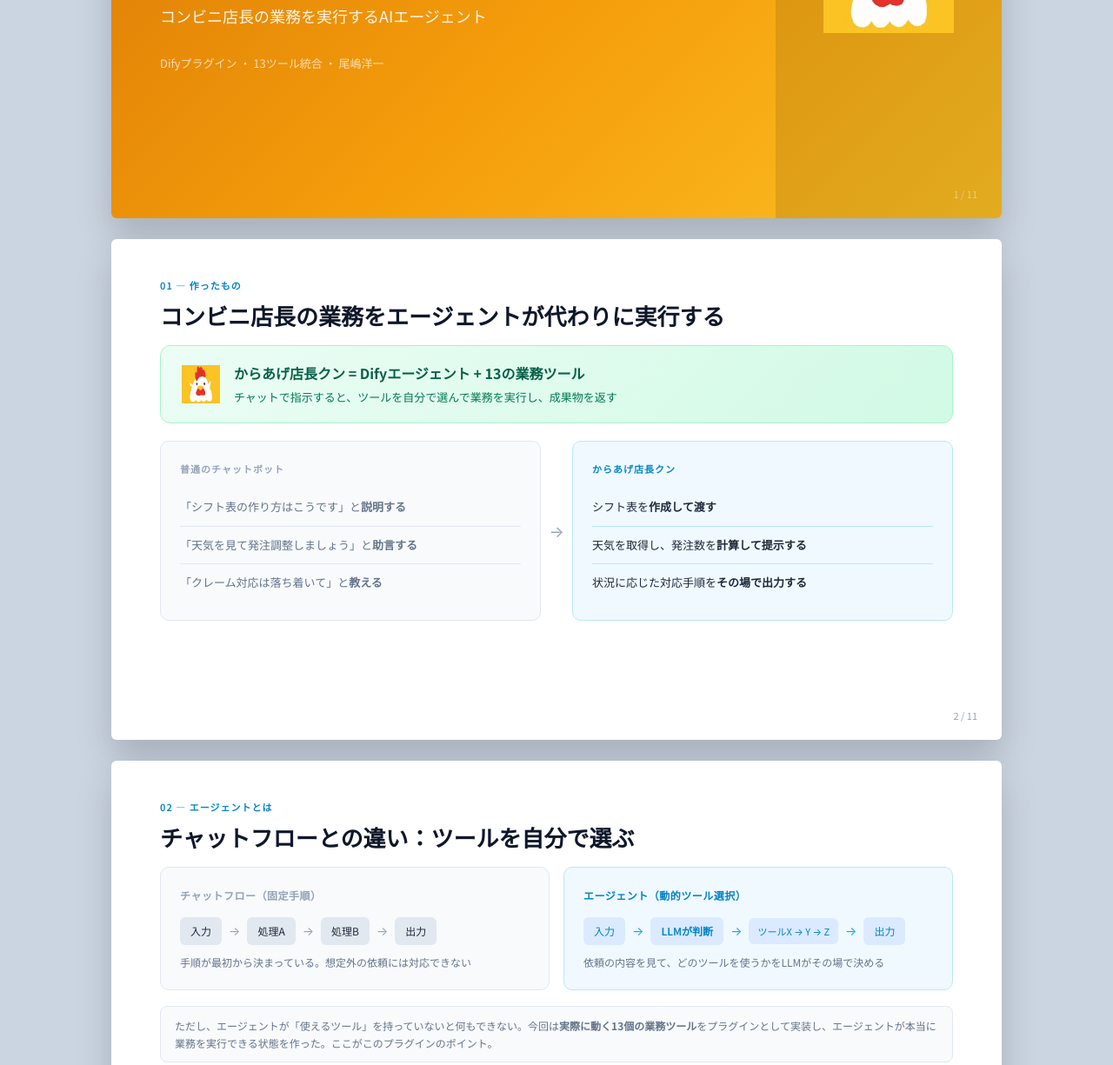
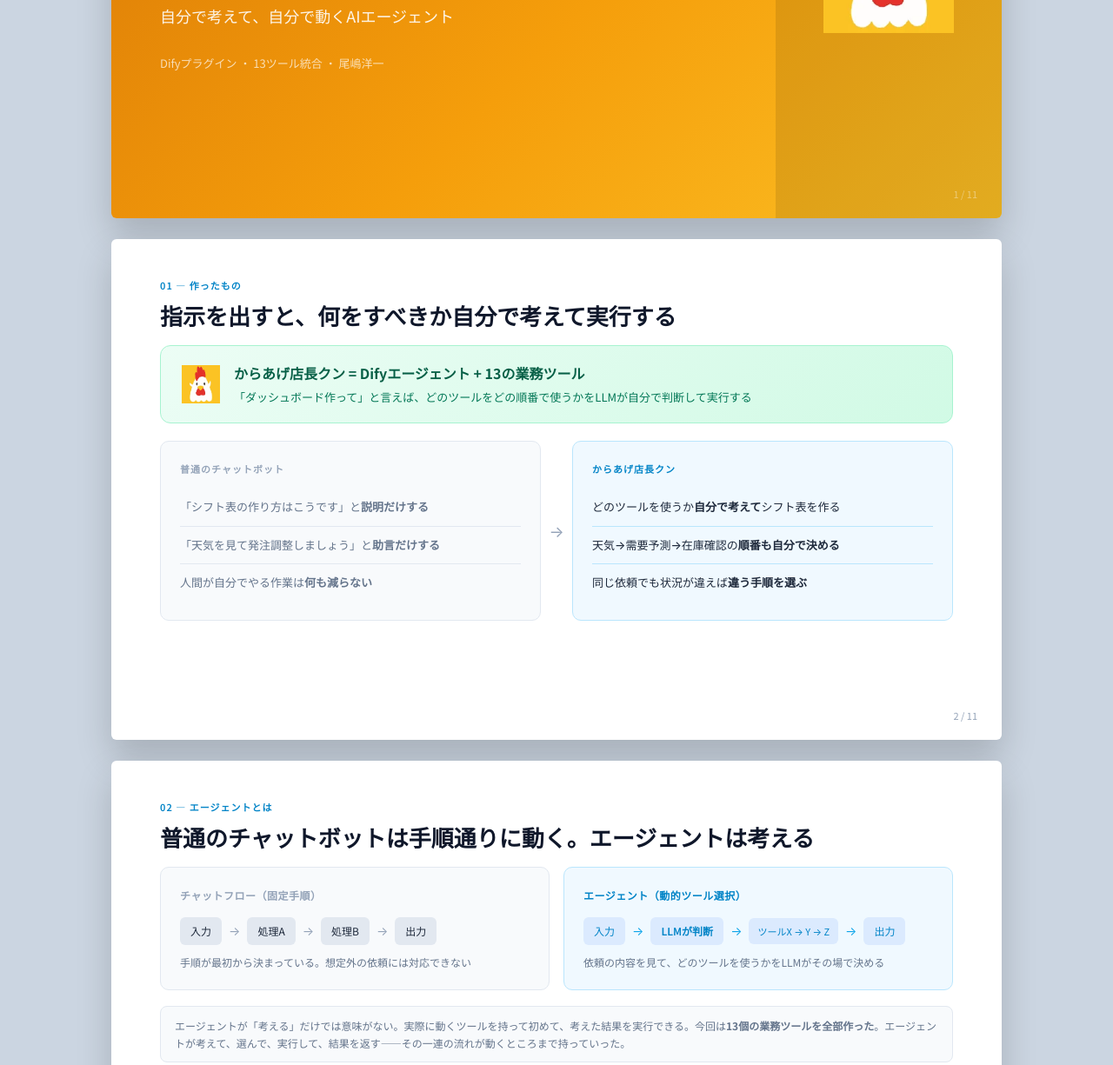
Before and after one commit to yoichiojima-2/dify-plugins, a website: page slide-deck/slide-deck-v2.html in a window 1280 px wide. Shown: the part 349-1574 px from the top of the page at 87% size. Drawn offline with Linux system fonts and the light colour scheme; files whose address does not match are found by name.

Commit message:
slide-deck-v2: emphasize autonomous reasoning as core differentiator

```diff
--- a/slide-deck/slide-deck-v2.html
+++ b/slide-deck/slide-deck-v2.html
@@ -62,7 +62,7 @@
   <div style="flex: 1; padding: 52px 56px; display: flex; flex-direction: column; justify-content: center; color: white;">
     <div style="font-size: 11px; font-weight: 600; letter-spacing: 2px; opacity: 0.7; margin-bottom: 16px;">DIFY PLUGIN COMPETITION 2026</div>
     <div style="font-size: 52px; font-weight: 900; line-height: 1.1; letter-spacing: -1px; margin-bottom: 12px;">からあげ<br>店長クン</div>
-    <div style="font-size: 18px; font-weight: 400; opacity: 0.9; margin-bottom: 28px;">コンビニ店長の業務を実行するAIエージェント</div>
+    <div style="font-size: 18px; font-weight: 400; opacity: 0.9; margin-bottom: 28px;">自分で考えて、自分で動くAIエージェント</div>
     <div style="font-size: 13px; opacity: 0.7; line-height: 1.7;">Difyプラグイン ・ 13ツール統合 ・ 尾嶋洋一</div>
   </div>
   <div style="width: 260px; display: flex; align-items: center; justify-content: center; background: rgba(0,0,0,0.1);">
@@ -74,29 +74,29 @@
 <!-- ===== 2. 作ったもの ===== -->
 <div class="slide" style="padding: 44px 56px;">
   <div class="sec">01 — 作ったもの</div>
-  <div class="h2">コンビニ店長の業務をエージェントが代わりに実行する</div>
+  <div class="h2">指示を出すと、何をすべきか自分で考えて実行する</div>
 
   <div style="background: linear-gradient(135deg, #ecfdf5, #d1fae5); border: 1px solid #a7f3d0; border-radius: 12px; padding: 18px 24px; display: flex; align-items: center; gap: 16px; margin-bottom: 20px;">
     <img src="karaage-tencho-kun/_assets/icon.webp" alt="" style="width: 44px; height: 44px; object-fit: contain;">
     <div>
       <div style="font-size: 16px; font-weight: 700; color: #065f46;">からあげ店長クン = Difyエージェント + 13の業務ツール</div>
-      <div style="font-size: 13px; color: #047857; margin-top: 2px;">チャットで指示すると、ツールを自分で選んで業務を実行し、成果物を返す</div>
+      <div style="font-size: 13px; color: #047857; margin-top: 2px;">「ダッシュボード作って」と言えば、どのツールをどの順番で使うかをLLMが自分で判断して実行する</div>
     </div>
   </div>
 
   <div style="display: grid; grid-template-columns: 1fr 36px 1fr; align-items: stretch;">
     <div style="background: var(--bg-alt); border: 1px solid var(--border); border-radius: 10px; padding: 22px;">
       <div style="font-size: 11px; font-weight: 600; letter-spacing: 1px; color: var(--text-muted); margin-bottom: 14px;">普通のチャットボット</div>
-      <div style="font-size: 13px; color: var(--text-light); padding: 10px 0; border-bottom: 1px solid var(--border);">「シフト表の作り方はこうです」と<strong>説明する</strong></div>
-      <div style="font-size: 13px; color: var(--text-light); padding: 10px 0; border-bottom: 1px solid var(--border);">「天気を見て発注調整しましょう」と<strong>助言する</strong></div>
-      <div style="font-size: 13px; color: var(--text-light); padding: 10px 0;">「クレーム対応は落ち着いて」と<strong>教える</strong></div>
+      <div style="font-size: 13px; color: var(--text-light); padding: 10px 0; border-bottom: 1px solid var(--border);">「シフト表の作り方はこうです」と<strong>説明だけする</strong></div>
+      <div style="font-size: 13px; color: var(--text-light); padding: 10px 0; border-bottom: 1px solid var(--border);">「天気を見て発注調整しましょう」と<strong>助言だけする</strong></div>
+      <div style="font-size: 13px; color: var(--text-light); padding: 10px 0;">人間が自分でやる作業は<strong>何も減らない</strong></div>
     </div>
     <div style="display: flex; align-items: center; justify-content: center; font-size: 18px; color: var(--text-muted);">→</div>
     <div style="background: #f0f9ff; border: 1px solid #bae6fd; border-radius: 10px; padding: 22px;">
       <div style="font-size: 11px; font-weight: 600; letter-spacing: 1px; color: var(--blue-dark); margin-bottom: 14px;">からあげ店長クン</div>
-      <div style="font-size: 13px; color: var(--text); font-weight: 500; padding: 10px 0; border-bottom: 1px solid #bae6fd;">シフト表を<strong>作成して渡す</strong></div>
-      <div style="font-size: 13px; color: var(--text); font-weight: 500; padding: 10px 0; border-bottom: 1px solid #bae6fd;">天気を取得し、発注数を<strong>計算して提示する</strong></div>
-      <div style="font-size: 13px; color: var(--text); font-weight: 500; padding: 10px 0;">状況に応じた対応手順を<strong>その場で出力する</strong></div>
+      <div style="font-size: 13px; color: var(--text); font-weight: 500; padding: 10px 0; border-bottom: 1px solid #bae6fd;">どのツールを使うか<strong>自分で考えて</strong>シフト表を作る</div>
+      <div style="font-size: 13px; color: var(--text); font-weight: 500; padding: 10px 0; border-bottom: 1px solid #bae6fd;">天気→需要予測→在庫確認の<strong>順番も自分で決める</strong></div>
+      <div style="font-size: 13px; color: var(--text); font-weight: 500; padding: 10px 0;">同じ依頼でも状況が違えば<strong>違う手順を選ぶ</strong></div>
     </div>
   </div>
 
@@ -106,7 +106,7 @@
 <!-- ===== 3. エージェントとは ===== -->
 <div class="slide" style="padding: 44px 56px;">
   <div class="sec">02 — エージェントとは</div>
-  <div class="h2">チャットフローとの違い：ツールを自分で選ぶ</div>
+  <div class="h2">普通のチャットボットは手順通りに動く。エージェントは考える</div>
 
   <div style="display: grid; grid-template-columns: 1fr 1fr; gap: 16px; margin-bottom: 18px;">
     <div style="background: var(--bg-alt); border: 1px solid var(--border); border-radius: 10px; padding: 22px;">
@@ -138,7 +138,7 @@
   </div>
 
   <div class="note">
-    ただし、エージェントが「使えるツール」を持っていないと何もできない。今回は<strong>実際に動く13個の業務ツール</strong>をプラグインとして実装し、エージェントが本当に業務を実行できる状態を作った。ここがこのプラグインのポイント。
+    エージェントが「考える」だけでは意味がない。実際に動くツールを持って初めて、考えた結果を実行できる。今回は<strong>13個の業務ツールを全部作った</strong>。エージェントが考えて、選んで、実行して、結果を返す——その一連の流れが動くところまで持っていった。
   </div>
 
   <div class="pn">3 / 11</div>
@@ -230,7 +230,7 @@
         <div style="font-size: 12px; color: var(--text-light); padding: 8px 0; border-bottom: 1px solid var(--border);">② dashboard_generator → KPI集計</div>
         <div style="font-size: 12px; color: var(--text-light); padding: 8px 0;">③ dashboard_template → インラインHTML生成</div>
       </div>
-      <div class="note">3ツールを連鎖実行。チャット画面にグラフ付きダッシュボードが直接表示される</div>
+      <div class="note">この3ツールの連鎖は開発者が決めたものではない。エージェントが「ダッシュボード」という依頼から自分で判断した結果</div>
     </div>
     <div class="ph" style="flex: 1;">
       <div style="font-weight: 600;">実行結果のスクリーンショット</div>
@@ -256,7 +256,7 @@
         <div style="font-size: 12px; color: var(--text-light); padding: 8px 0; border-bottom: 1px solid var(--border);">③ inventory_manager → 現在庫と発注点を確認</div>
         <div style="font-size: 12px; color: var(--text-light); padding: 8px 0;">④ order_optimizer → 推奨発注数を算出</div>
       </div>
-      <div class="note">この組み合わせはエージェントが判断した結果。別の聞き方をすれば別のツールが選ばれる</div>
+      <div class="note">「発注を最適化して」としか言っていない。天気を見るべきか、在庫を確認すべきかはエージェントが自分で考えた</div>
     </div>
     <div class="ph" style="flex: 1;">
       <div style="font-weight: 600;">実行結果のスクリーンショット</div>
@@ -335,12 +335,12 @@
 
   <div style="display: grid; grid-template-columns: 1fr 1fr; gap: 12px; margin-bottom: 20px;">
     <div style="background: rgba(255,255,255,0.1); border: 1px solid rgba(255,255,255,0.15); border-radius: 10px; padding: 18px 20px;">
-      <div style="font-size: 14px; font-weight: 600; margin-bottom: 8px;">何をするか</div>
-      <div style="font-size: 13px; opacity: 0.9; line-height: 1.6;">コンビニ店長の業務を、Difyエージェントが自然言語の指示で実行する。売上分析、シフト管理、需要予測、在庫管理、LINE連絡文まで13ツールで対応</div>
+      <div style="font-size: 14px; font-weight: 600; margin-bottom: 8px;">何が違うか</div>
+      <div style="font-size: 13px; opacity: 0.9; line-height: 1.6;">手順をコードで書いていない。「何をすべきか」をLLMが自分で考えて、13のツールから必要なものを選んで実行する。開発者が想定しなかった依頼にも対応できる</div>
     </div>
     <div style="background: rgba(255,255,255,0.1); border: 1px solid rgba(255,255,255,0.15); border-radius: 10px; padding: 18px 20px;">
-      <div style="font-size: 14px; font-weight: 600; margin-bottom: 8px;">何を見せたかったか</div>
-      <div style="font-size: 13px; opacity: 0.9; line-height: 1.6;">エージェントが実際に動くツールを持っていれば、業務を本当に代行できること。固定フローではなく、依頼に応じてツールを選ぶのがエージェントの強み</div>
+      <div style="font-size: 14px; font-weight: 600; margin-bottom: 8px;">何を作ったか</div>
+      <div style="font-size: 13px; opacity: 0.9; line-height: 1.6;">エージェントが「考える」だけでなく「実行できる」状態を作った。売上分析、シフト管理、需要予測、在庫管理、LINE連絡文——全部動く</div>
     </div>
   </div>
 
```
Also changed, not shown: 1 other file.
